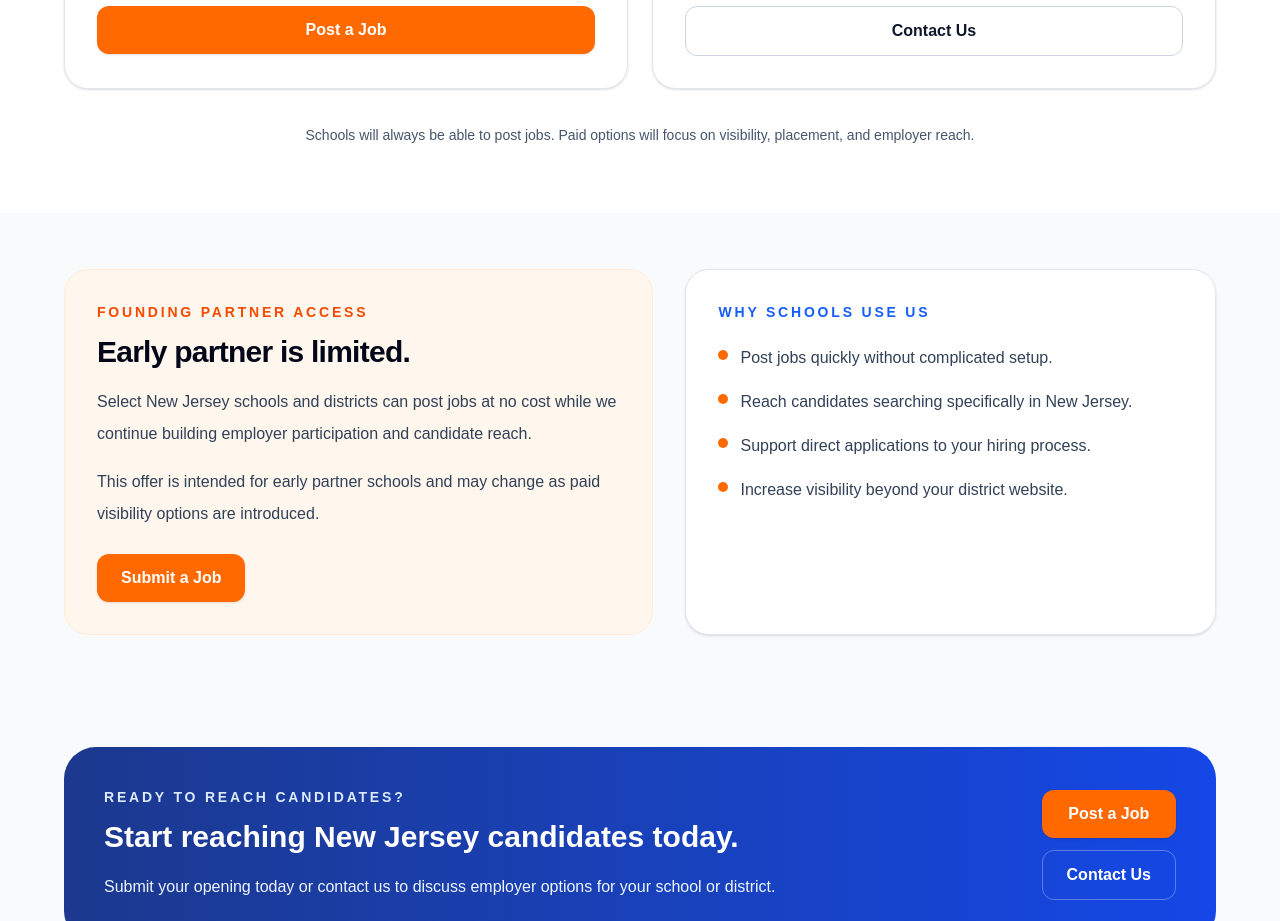
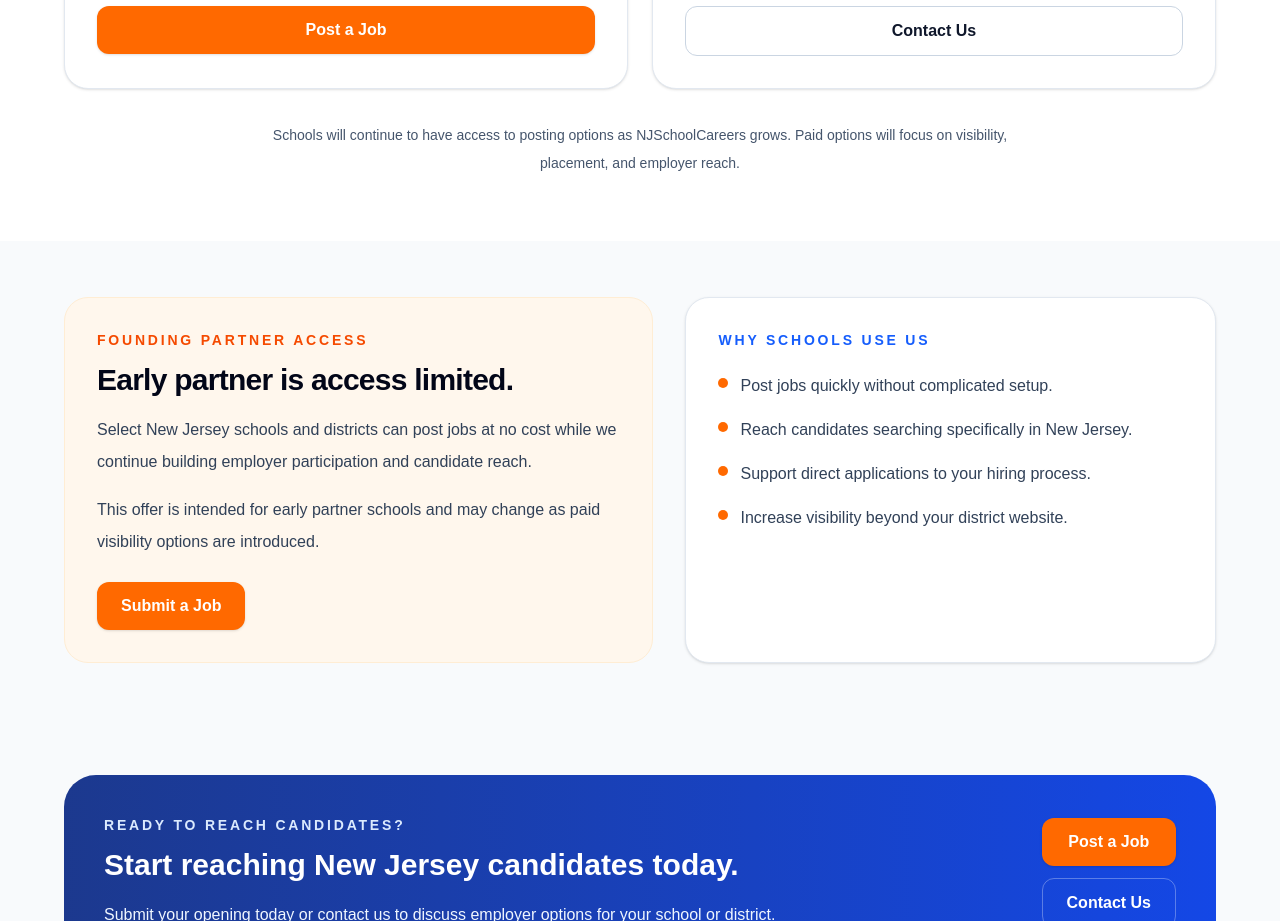
Before and after one commit to njwilkin1/nj-school-careers, a Next.js app: page /employers in a window 1280 px wide. Shown: the part 1440-2361 px from the top of the page. Built offline with nearby package versions, Linux system fonts and the light colour scheme.

Commit message:
Refine employer page and improve launch messaging

```diff
--- a/app/employers/page.tsx
+++ b/app/employers/page.tsx
@@ -141,7 +141,7 @@
           </div>
 
           <p className="mx-auto mt-8 max-w-3xl text-sm leading-7 text-slate-600">
-            Schools will always be able to post jobs. Paid options will focus on
+            Schools will continue to have access to posting options as NJSchoolCareers grows. Paid options will focus on
             visibility, placement, and employer reach.
           </p>
         </div>
@@ -155,7 +155,7 @@
             </p>
 
             <h2 className="mt-3 text-3xl font-bold tracking-tight text-slate-950">
-              Early partner is limited.
+              Early partner is access limited.
             </h2>
 
             <p className="mt-4 leading-8 text-slate-700">
```
